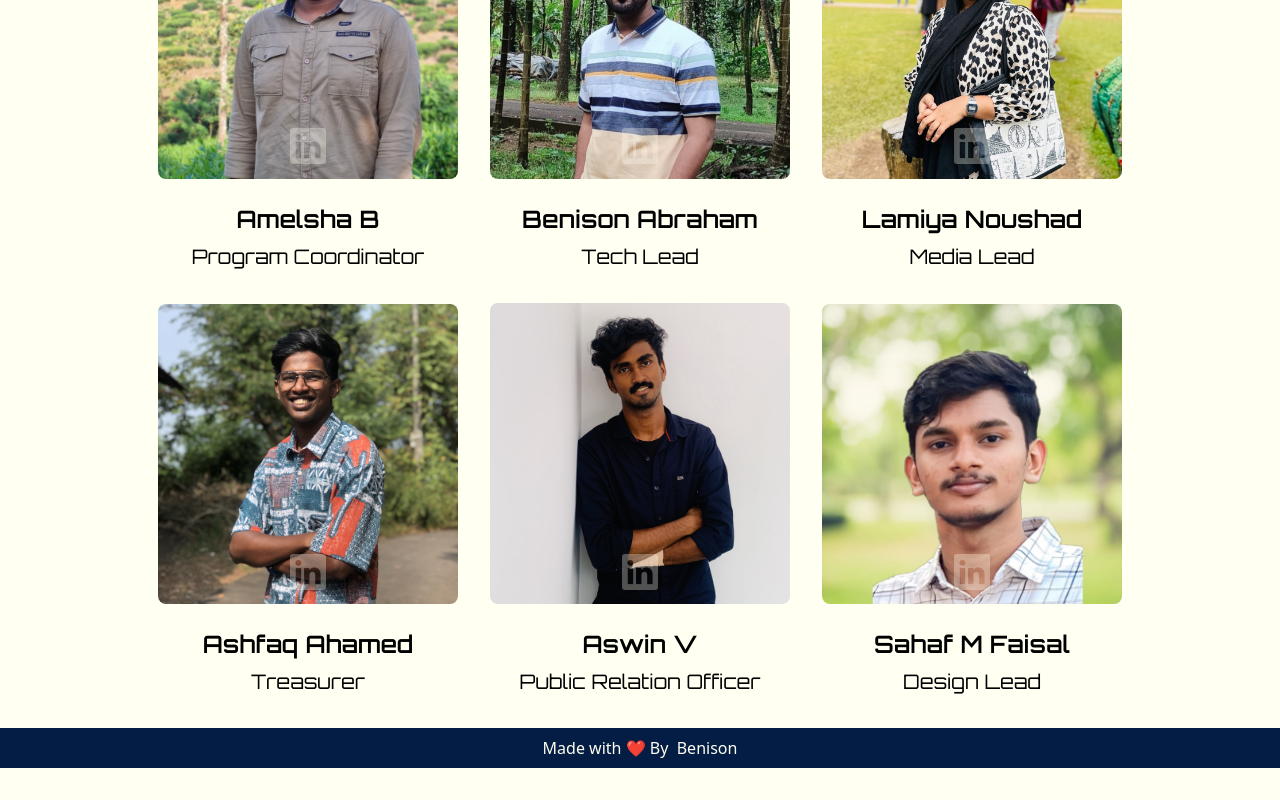
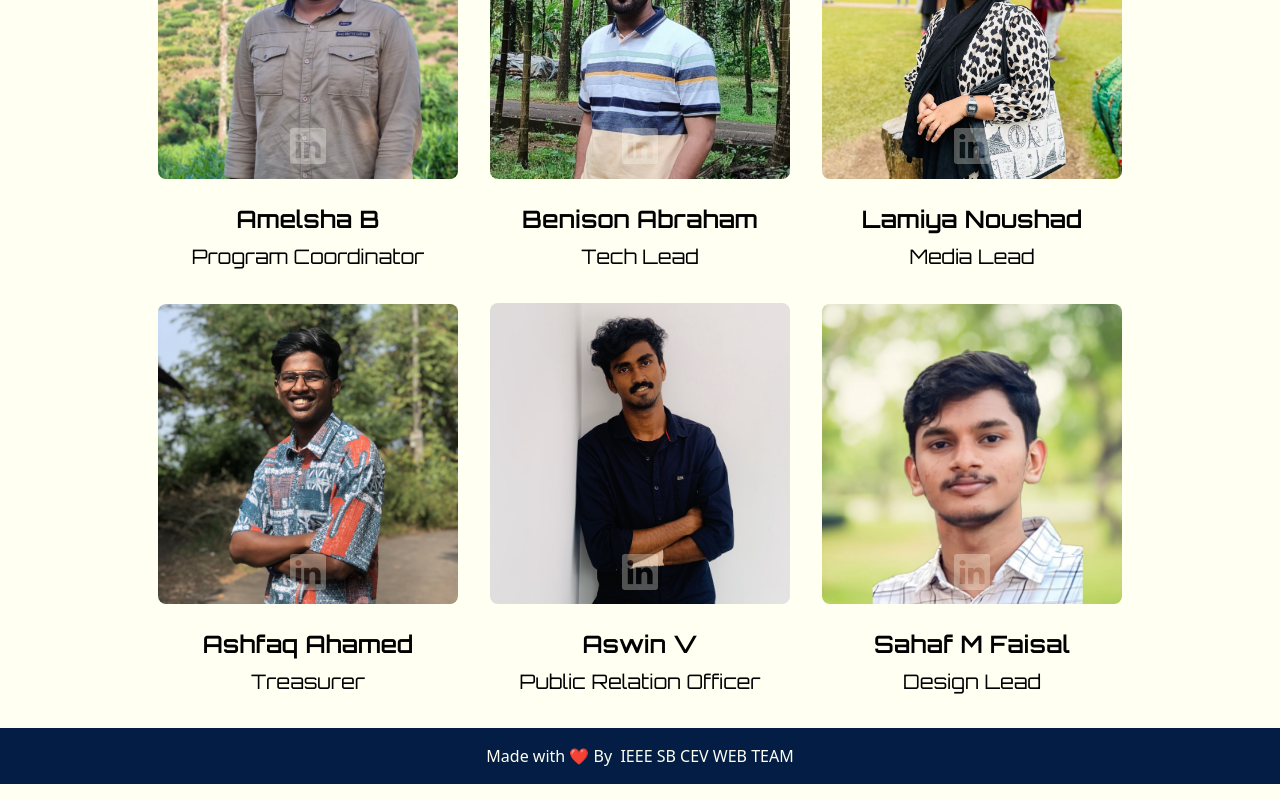
Before and after one commit to hafiscp/magnathon, a Vue app: page / in a window 1280 px wide. Shown: the part 8030-8830 px from the top of the page. Built offline with nearby package versions, Linux system fonts and the light colour scheme.

Commit message:
Footer Updated to IEEE SB CEV

```diff
--- a/src/components/Footer.vue
+++ b/src/components/Footer.vue
@@ -1,5 +1,5 @@
 <template>
-    <div class="my-8 bg-[#031d44] text-[#fffff2] w-full flex justify-center items-center p-2">
-        Made with ❤️ By	&nbsp;<a href="https://www.linkedin.com/in/benison-abraham-1a504b252/" class="hover:text-[#F87666]">Benison</a>
+    <div class="mt-8 py-4 bg-[#031d44] text-[#fffff2] w-full flex justify-center items-center p-2">
+        Made with ❤️ By	&nbsp;<a href="https://www.ieeesbcev.org/" class="hover:text-[#F87666]">IEEE SB CEV WEB TEAM</a>
     </div>
 </template>
```
Also changed, not shown: 24 other files (tests, documents, lock files or other folders).
